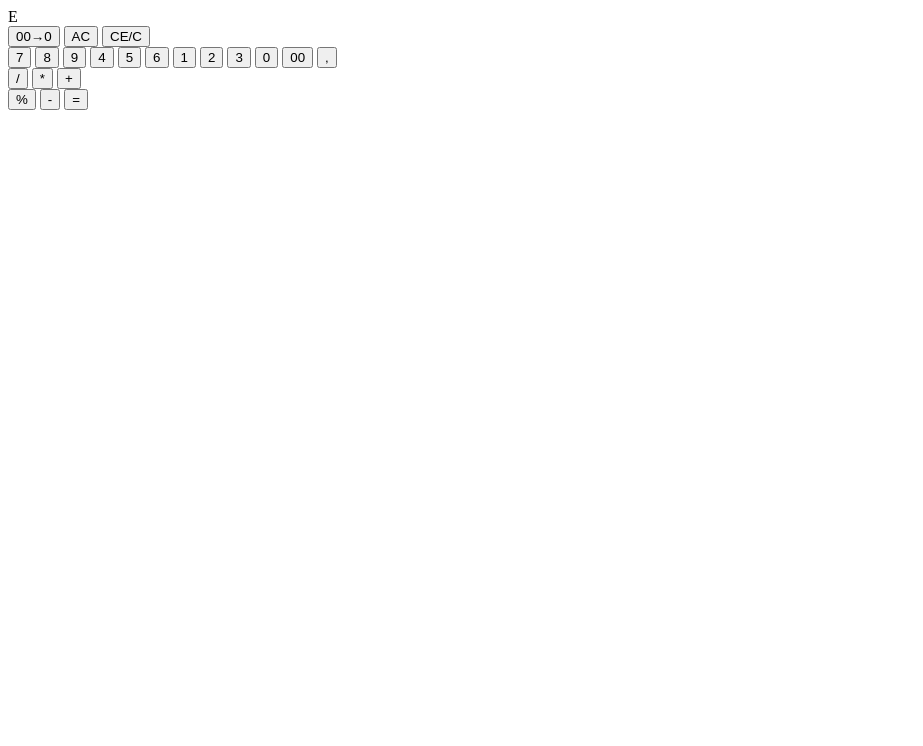
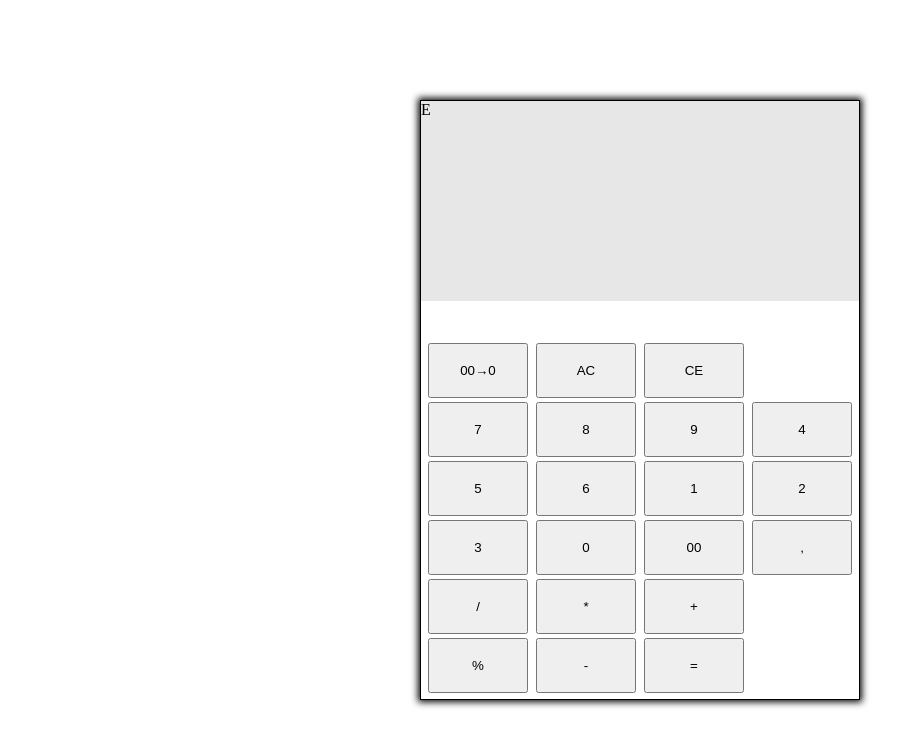
Before and after one commit to KOVSEG/simple-calc, a plain HTML site: page index.html in a window 1280 px wide. Shown: the whole page, without its empty margins (0-923 px from the left). Drawn offline with Linux system fonts and the light colour scheme.

Commit message:
added border to calc and customize btn, changed btn names CE,

```diff
--- a/index.html
+++ b/index.html
@@ -9,6 +9,7 @@
   </head>
   <body>
     <div class="content">
+      <div class="ori"></div>
       <div class="calculator">
         <div class="display">
           <div class="positioning">
@@ -22,10 +23,9 @@
           <div class="fit">
             <button class="btn deletenum">00&#x2192;0</button>
             <button class="btn allclean">AC</button>
-            <button class="btn clear">CE/C</button>
+            <button class="btn cleanentry">CE</button>
           </div>
 
-          <div>
           <div class="numbers">
             <button class="btn number__seven">7</button>
             <button class="btn number__eight">8</button>
@@ -40,11 +40,8 @@
             <button class="btn number__doublzero">00</button>
             <button class="btn number__dot">,</button>
           </div>
-          </div>
 
-          <div>
           <div class="operators">
-
             <div class="operate">
               <button class="btn delete">/</button>
               <button class="btn multiply">*</button>
@@ -56,9 +53,7 @@
               <button class="btn minus">-</button>
               <button class="btn equal">=</button>
             </div>
-
           </div> <!-- /operators -->
-          </div>
 
         </div> <!-- /buttons -->
       </div> <!-- /calculator -->
--- a/styles.css
+++ b/styles.css
@@ -0,0 +1,32 @@
+* {
+  box-sizing: border-box;
+}
+
+.content {
+  margin-top: 100px;
+}
+
+.calculator {
+  width: 440px;
+  height: 600px;
+  border: 1px solid black;
+  margin: 0 auto;
+  box-shadow: 0px 0px 7px 2px black;
+}
+
+.display {
+  width: auto;
+  height: 200px;
+  background-color: rgb(231, 231, 231);
+  margin-bottom: 40px;
+}
+
+.buttons {
+  margin: 5px;
+}
+
+.btn {
+  width: 100px;
+  height: 55px;
+  margin: 2px;
+}
```
Lines whose indentation alone changed are shown as unchanged.
